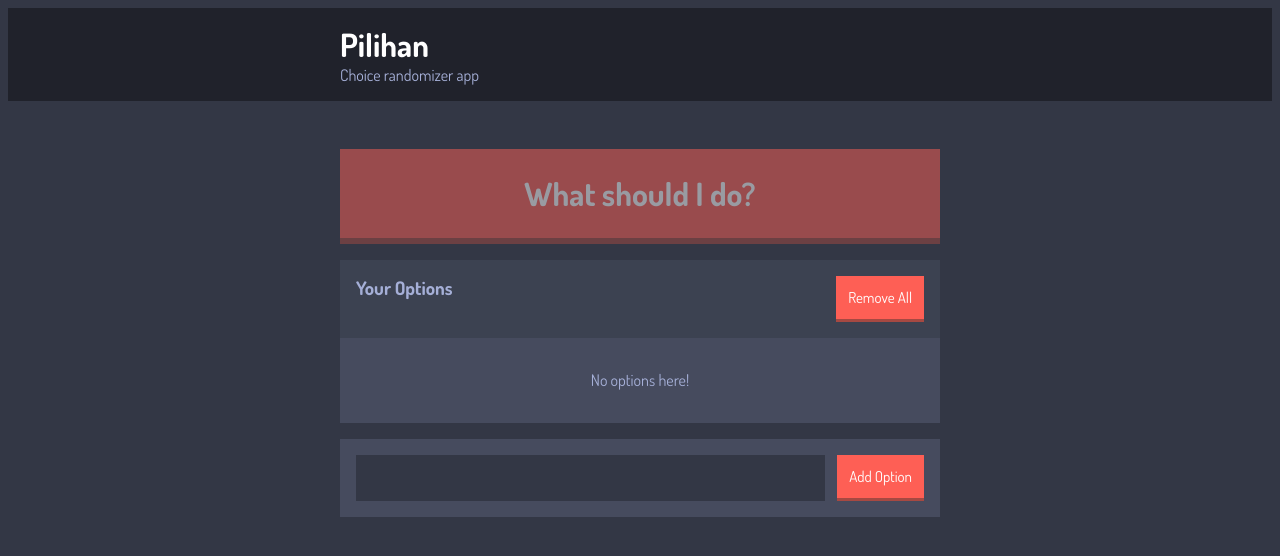
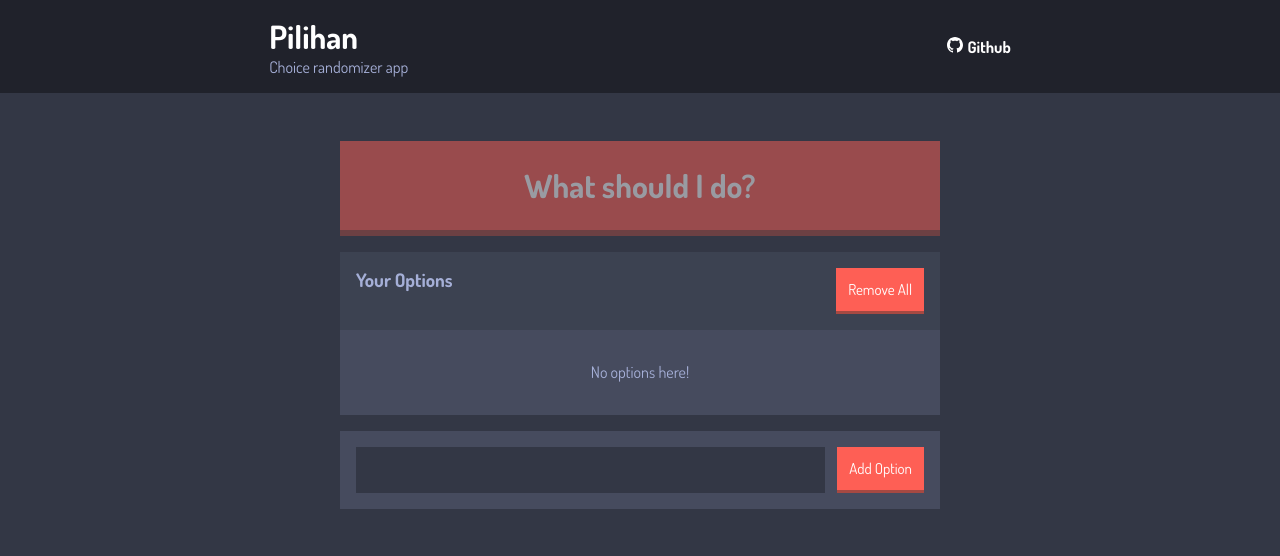
Before and after one commit to abuuzayr/pilihan, a Gatsby app: page / in a window 1280 px wide. Shown: the top 556 px of the page. Built offline with nearby package versions, Linux system fonts and the light colour scheme.

Commit message:
Add github icon and text to header

```diff
--- a/src/components/Header.js
+++ b/src/components/Header.js
@@ -13,6 +13,8 @@
     font-weight: 900;
     margin-bottom: var(--m-size);
     padding: var(--m-size) 0;
+    display: flex;
+    align-items: center;
 
     @media (min-width: 45rem) {
         margin-bottom: var(--xl-size);
@@ -31,11 +33,30 @@
     margin: 0;
 `
 
+const Link = styled.a`
+    text-decoration: none;
+    color: var(--white);
+    outline: none;
+`
+
+const SVG = styled.svg`
+    margin-right: 5px;
+    path {
+        fill: var(--white);
+    }
+`
+
 const Header = (props) => (
     <HeaderDiv>
         <Container>
             <Title>{props.title}</Title>
             <Subtitle>{props.subtitle}</Subtitle>
+        </Container>
+        <Container>
+            <Link href="https://github.com/abuuzayr/pilihan">
+                <SVG xmlns="http://www.w3.org/2000/svg" width="16" height="16" viewBox="0 0 24 24"><path d="M12 0c-6.626 0-12 5.373-12 12 0 5.302 3.438 9.8 8.207 11.387.599.111.793-.261.793-.577v-2.234c-3.338.726-4.033-1.416-4.033-1.416-.546-1.387-1.333-1.756-1.333-1.756-1.089-.745.083-.729.083-.729 1.205.084 1.839 1.237 1.839 1.237 1.07 1.834 2.807 1.304 3.492.997.107-.775.418-1.305.762-1.604-2.665-.305-5.467-1.334-5.467-5.931 0-1.311.469-2.381 1.236-3.221-.124-.303-.535-1.524.117-3.176 0 0 1.008-.322 3.301 1.23.957-.266 1.983-.399 3.003-.404 1.02.005 2.047.138 3.006.404 2.291-1.552 3.297-1.23 3.297-1.23.653 1.653.242 2.874.118 3.176.77.84 1.235 1.911 1.235 3.221 0 4.609-2.807 5.624-5.479 5.921.43.372.823 1.102.823 2.222v3.293c0 .319.192.694.801.576 4.765-1.589 8.199-6.086 8.199-11.386 0-6.627-5.373-12-12-12z" /></SVG>
+                Github
+            </Link>
         </Container>
     </HeaderDiv>
 );
--- a/src/styles/global.css
+++ b/src/styles/global.css
@@ -12,6 +12,7 @@
   --off-white: #a5afd7;
   --red: #fe5f55;
   --underred: #a64942;
+  --white: #ffffff;
 
   /* Spacing */
 
@@ -25,7 +26,7 @@
   background: var(--dark-blue);
   font-family: Helvetica, Arial, sans-serif;
   font-size: var(--m-size);
-  padding: 0;
+  margin: 0;
 }
 
 button {
```
